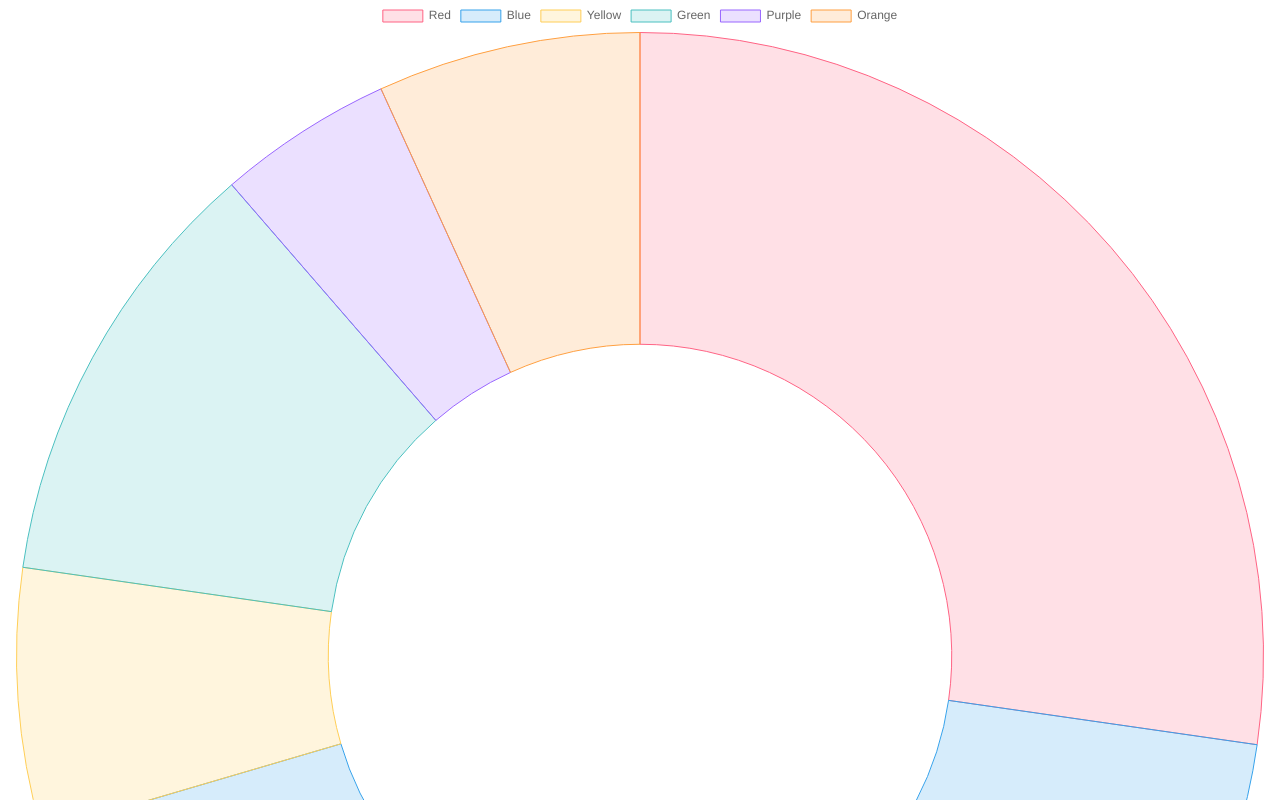
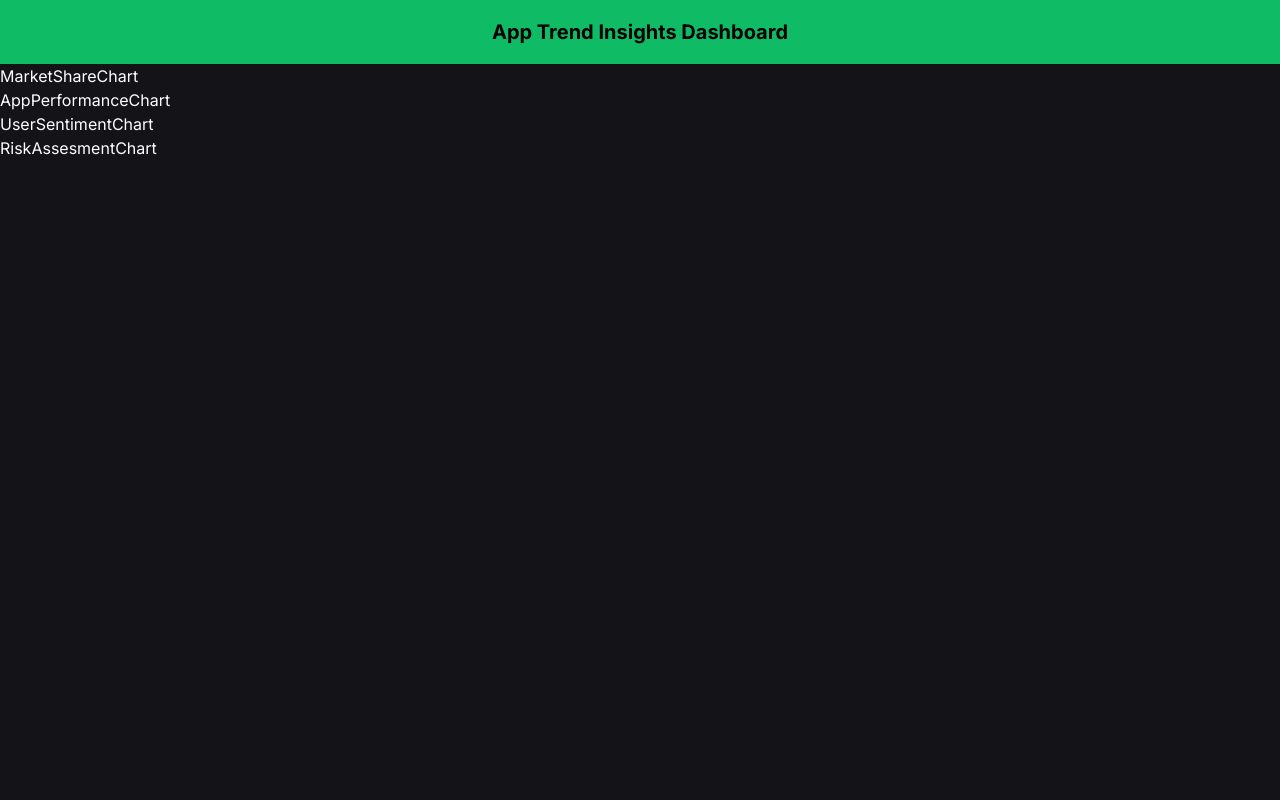
Before and after one commit to mis-coder/app-trend-insights-dashboard, a Next.js app: page / in a window 1280 px wide. Shown: the top 800 px of the page. Built offline with nearby package versions, Linux system fonts and the light colour scheme.

Commit message:
added basic structure

```diff
--- a/app/layout.tsx
+++ b/app/layout.tsx
@@ -1,3 +1,4 @@
+import Header from "@/components/UI/header";
 import type { Metadata } from "next";
 import { Inter } from "next/font/google";
 import "./globals.css";
@@ -16,7 +17,10 @@ export default function RootLayout({
 }) {
   return (
     <html lang="en">
-      <body className={inter.className}>{children}</body>
+      <body className={inter.className}>
+        <Header />
+        {children}
+      </body>
     </html>
   );
 }
--- a/app/page.tsx
+++ b/app/page.tsx
@@ -1,9 +1,13 @@
 import Dashboard from "@/components/dashboard";
+import { promises as fs } from "fs";
 
-export default function Home() {
+export default async function Home() {
+  const file = await fs.readFile(process.cwd() + "/data/appInfo.json", "utf-8");
+  const data = JSON.parse(file);
+
   return (
     <main>
-      <Dashboard />
+      <Dashboard data={data} />
     </main>
   );
 }
--- /dev/null
+++ b/components/UI/header.tsx
@@ -0,0 +1,9 @@
+const Header = () => {
+  return (
+    <div className="bg-green h-16 w-screen flex items-center justify-center text-xl font-bold">
+      App Trend Insights Dashboard
+    </div>
+  );
+};
+
+export default Header;
--- /dev/null
+++ b/components/charts/app-performance.tsx
@@ -0,0 +1,6 @@
+interface AppPerformanceChartProps {}
+const AppPerformanceChart: React.FC<AppPerformanceChartProps> = () => {
+  return <div className="text-white">AppPerformanceChart</div>;
+};
+
+export default AppPerformanceChart;
--- /dev/null
+++ b/components/charts/market-share.tsx
@@ -0,0 +1,9 @@
+import React from "react";
+
+interface MarketShareChartProps {}
+
+const MarketShareChart: React.FC<MarketShareChartProps> = () => {
+  return <div className="text-white">MarketShareChart</div>;
+};
+
+export default MarketShareChart;
--- /dev/null
+++ b/components/charts/risk-assesment.tsx
@@ -0,0 +1,8 @@
+interface RiskAssesmentChartProps{
+
+}
+const RiskAssesmentChart: React.FC<RiskAssesmentChartProps> = () => {
+  return <div className="text-white">RiskAssesmentChart</div>;
+};
+
+export default RiskAssesmentChart;
--- /dev/null
+++ b/components/charts/user-sentiment.tsx
@@ -0,0 +1,6 @@
+interface UserSentimentChartProps {}
+const UserSentimentChart: React.FC<UserSentimentChartProps> = () => {
+  return <div className="text-white">UserSentimentChart</div>;
+};
+
+export default UserSentimentChart;
--- a/components/dashboard.tsx
+++ b/components/dashboard.tsx
@@ -1,40 +1,33 @@
 "use client";
 
-import { ArcElement, Chart, Legend, Tooltip } from "chart.js";
-import { Doughnut } from "react-chartjs-2";
+import { AppInfoItem } from "@/types";
+import {
+  BarElement,
+  CategoryScale,
+  Chart,
+  Legend,
+  LinearScale,
+  Tooltip,
+} from "chart.js";
+import AppPerformanceChart from "./charts/app-performance";
+import MarketShareChart from "./charts/market-share";
+import RiskAssesmentChart from "./charts/risk-assesment";
+import UserSentimentChart from "./charts/user-sentiment";
 
-Chart.register(ArcElement, Tooltip, Legend);
+Chart.register(BarElement, CategoryScale, LinearScale, Tooltip, Legend);
 
-export const data = {
-  labels: ["Red", "Blue", "Yellow", "Green", "Purple", "Orange"],
-  datasets: [
-    {
-      label: "# of Votes",
-      data: [12, 19, 3, 5, 2, 3],
-      backgroundColor: [
-        "rgba(255, 99, 132, 0.2)",
-        "rgba(54, 162, 235, 0.2)",
-        "rgba(255, 206, 86, 0.2)",
-        "rgba(75, 192, 192, 0.2)",
-        "rgba(153, 102, 255, 0.2)",
-        "rgba(255, 159, 64, 0.2)",
-      ],
-      borderColor: [
-        "rgba(255, 99, 132, 1)",
-        "rgba(54, 162, 235, 1)",
-        "rgba(255, 206, 86, 1)",
-        "rgba(75, 192, 192, 1)",
-        "rgba(153, 102, 255, 1)",
-        "rgba(255, 159, 64, 1)",
-      ],
-      borderWidth: 1,
-    },
-  ],
-};
-const Dashboard = () => {
+interface IDashboardProps {
+  data: AppInfoItem[];
+}
+
+const Dashboard: React.FC<IDashboardProps> = ({ data }) => {
+  // console.log("data: ", data);
   return (
-    <div>
-      <Doughnut data={data} />
+    <div className="h-screen w-screen bg-black">
+      <MarketShareChart />
+      <AppPerformanceChart />
+      <UserSentimentChart />
+      <RiskAssesmentChart />
     </div>
   );
 };
--- a/tailwind.config.ts
+++ b/tailwind.config.ts
@@ -1,20 +1,25 @@
-import type { Config } from 'tailwindcss'
+import type { Config } from "tailwindcss";
 
 const config: Config = {
   content: [
-    './pages/**/*.{js,ts,jsx,tsx,mdx}',
-    './components/**/*.{js,ts,jsx,tsx,mdx}',
-    './app/**/*.{js,ts,jsx,tsx,mdx}',
+    "./pages/**/*.{js,ts,jsx,tsx,mdx}",
+    "./components/**/*.{js,ts,jsx,tsx,mdx}",
+    "./app/**/*.{js,ts,jsx,tsx,mdx}",
   ],
   theme: {
     extend: {
       backgroundImage: {
-        'gradient-radial': 'radial-gradient(var(--tw-gradient-stops))',
-        'gradient-conic':
-          'conic-gradient(from 180deg at 50% 50%, var(--tw-gradient-stops))',
+        "gradient-radial": "radial-gradient(var(--tw-gradient-stops))",
+        "gradient-conic":
+          "conic-gradient(from 180deg at 50% 50%, var(--tw-gradient-stops))",
       },
+    },
+    colors: {
+      green: "#10bb66",
+      black: "#131318",
+      white: "#ffffff",
     },
   },
   plugins: [],
-}
-export default config
+};
+export default config;
--- /dev/null
+++ b/types/index.ts
@@ -0,0 +1,15 @@
+export interface AppInfoItem {
+  name: string;
+  category: string;
+  rating: number;
+  reviews: number;
+  size: string;
+  installs: string;
+  type: "Free" | "Paid";
+  price: number;
+  contentRating: string;
+  genres: string;
+  lastUpdated: string;
+  currentVer: string;
+  androidVer: string;
+}
```
